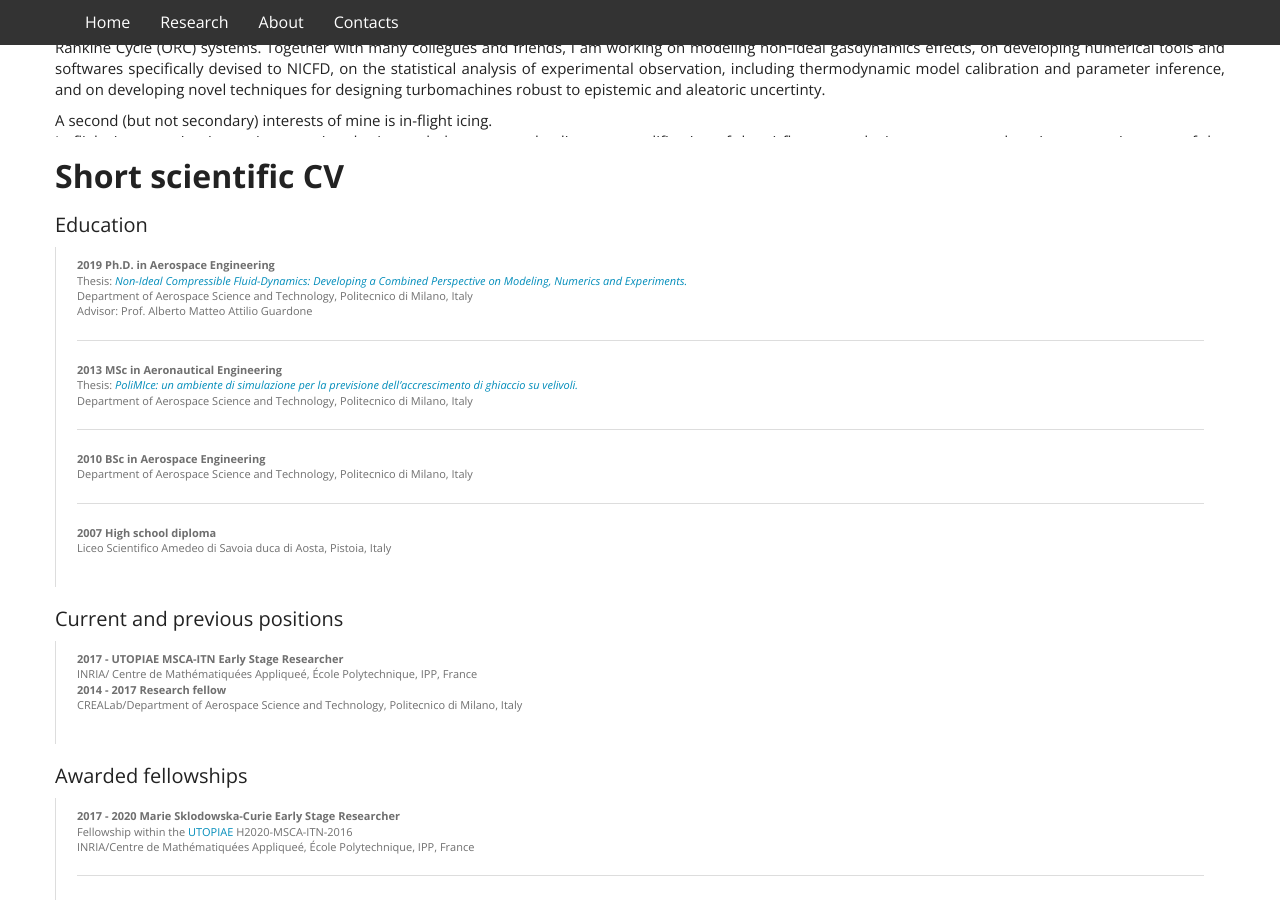
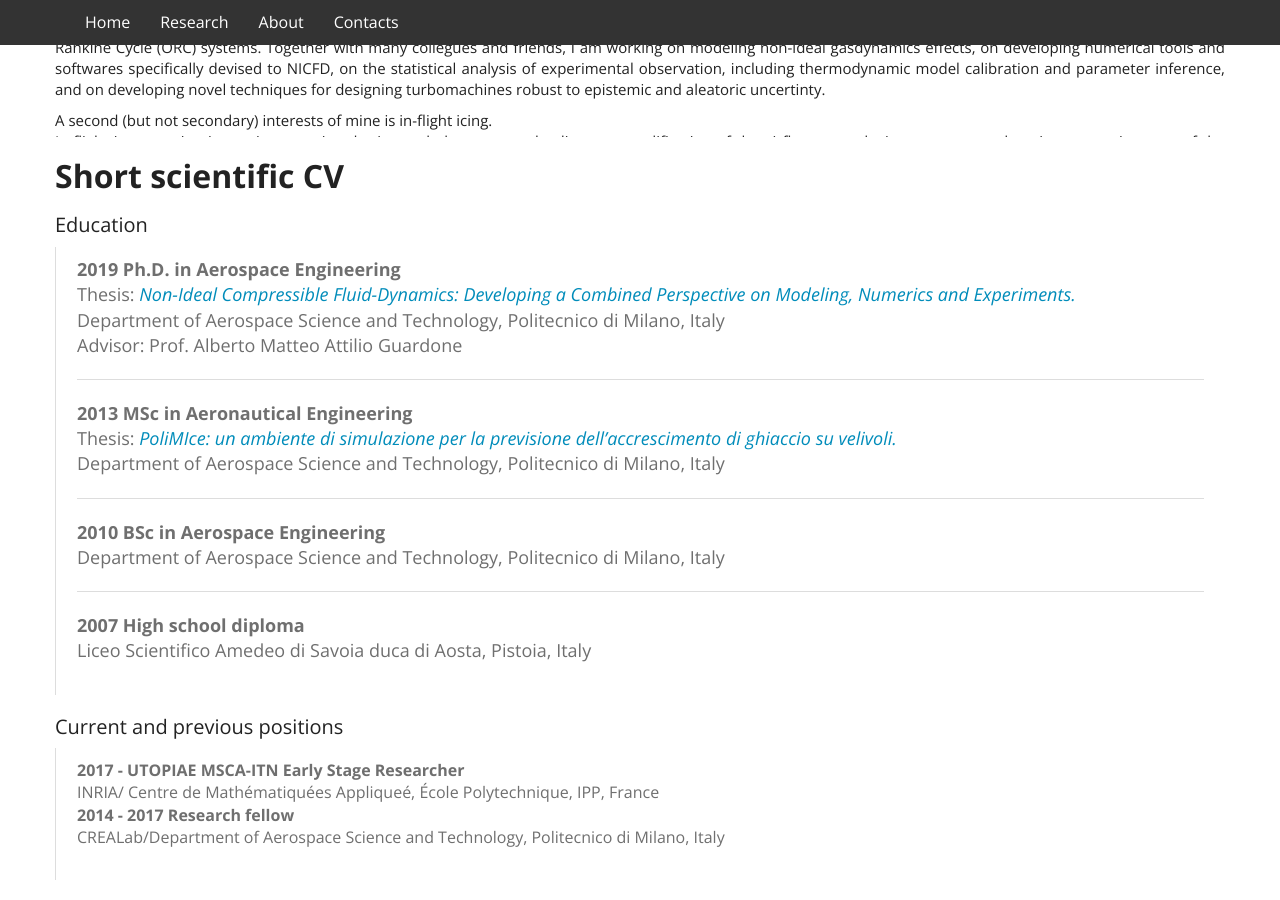
Before and after one commit to LaSerpe/LaSerpe.github.io, a Jekyll site: the page built from index.html, in a window 1280 px wide and 900 px high, scrolled down 838 px. Built offline with Jekyll 4.4.1, drawn with Linux system fonts in a browser that asks for light colours; nearby versions of some CDN libraries; library files that are not in the unit come from our copies.

Commit message:
scroll experiment

```diff
--- a/index.html
+++ b/index.html
@@ -71,7 +71,7 @@
             <h2 class="header-light regular-pad"><b>Short scientific CV</b></h2>
 
             <h2 style="text-align:justify; font-size:20px">Education</h2>
-            <blockquote style="text-align:justify; font-size:11px">
+            <blockquote style="text-align:justify; font-size:18px">
 
 			    <dl>
 			      <dt>2019 <b>Ph.D. in Aerospace Engineering</b></dt>
@@ -100,7 +100,7 @@
 			</blockquote>
 
             <h2 style="text-align:justify; font-size:20px">Current and previous positions</h2>
-            <blockquote style="text-align:justify; font-size:11px">
+            <blockquote style="text-align:justify; font-size:16px">
 
 			    <dl>
 			      <dt>2017 - <b>UTOPIAE MSCA-ITN Early Stage Researcher</b></dt>
@@ -115,7 +115,7 @@
 			    </blockquote>
 
             <h2 style="text-align:justify; font-size:20px">Awarded fellowships</h2>
-			<blockquote style="text-align:justify; font-size:11px">
+			<blockquote style="text-align:justify; font-size:14px">
 
 			    <dl>
 			      <dt>2017 - 2020 <b>Marie Sklodowska-Curie Early Stage Researcher</b></dt>
```
